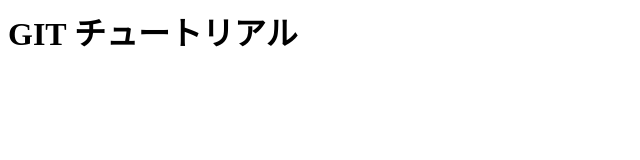
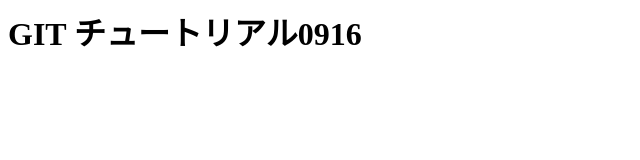
Before and after one commit to kapibara725/git_tutorial, a plain HTML site: page index.html in a window 1280 px wide. Shown: the whole page, without its empty margins (0-640 px from the left). Drawn offline with Linux system fonts and the light colour scheme.

Commit message:
initial commit

```diff
--- a/index.html
+++ b/index.html
@@ -1 +1 @@
-<h1>GIT チュートリアル</h1>
+<h1>GIT チュートリアル0916</h1>
```
